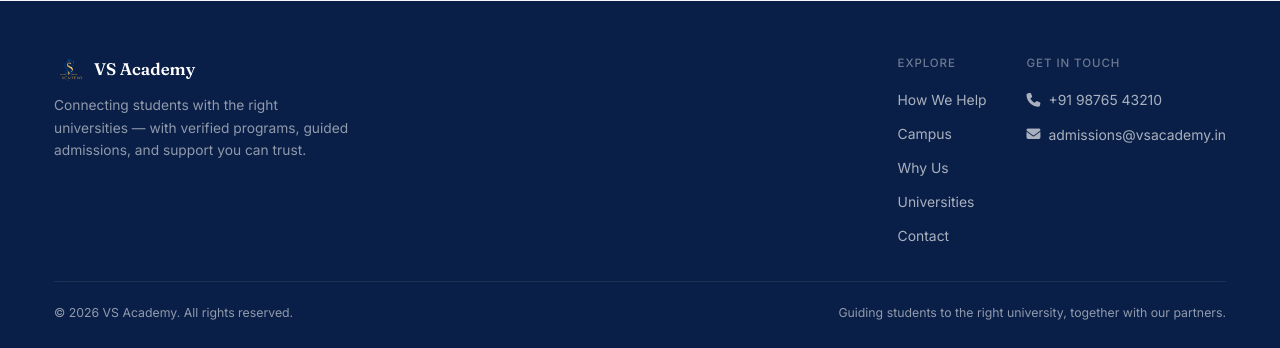
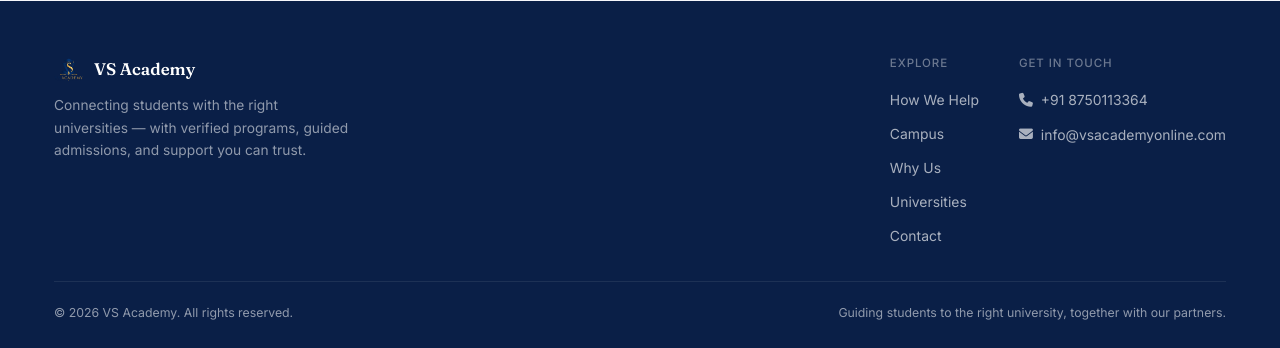
Before and after one commit to Bhuwan9818/student_registration, a PHP site: page / in a window 1280 px wide. Shown: the part 5679-6027 px from the top of the page. Run offline with PHP 8.4, Linux system fonts and the light colour scheme; data comes from the database, SQL or seed files in the repository; data that the repository does not hold is empty.

Commit message:
updated the number and email in the home page

```diff
--- a/index.php
+++ b/index.php
@@ -346,7 +346,7 @@ $year = date('Y');
       </div>
       <div class="vsa-cta-actions">
         <a href="mailto:info@vsacademyonline.com" class="vsa-btn-primary"><i class="fa-solid fa-envelope"></i> Contact Us</a>
-        <a href="tel:+918750113364" class="vsa-btn-ghost vsa-cta-call"><i class="fa-solid fa-phone"></i> +91 98765 43210</a>
+        <a href="tel:+918750113364" class="vsa-btn-ghost vsa-cta-call"><i class="fa-solid fa-phone"></i> +91 8750113364</a>
       </div>
     </div>
   </div>
@@ -376,8 +376,8 @@ $year = date('Y');
       <div class="vsa-footer-links">
         <h4>Get In Touch</h4>
         <ul>
-          <li><a href="tel:+918750113364"><i class="fa-solid fa-phone"></i> +91 98765 43210</a></li>
-          <li><a href="mailto:info@vsacademyonline.com"><i class="fa-solid fa-envelope"></i> admissions@vsacademy.in</a></li>
+          <li><a href="tel:+918750113364"><i class="fa-solid fa-phone"></i> +91 8750113364</a></li>
+          <li><a href="mailto:info@vsacademyonline.com"><i class="fa-solid fa-envelope"></i> info@vsacademyonline.com</a></li>
         </ul>
       </div>
     </div>
```
